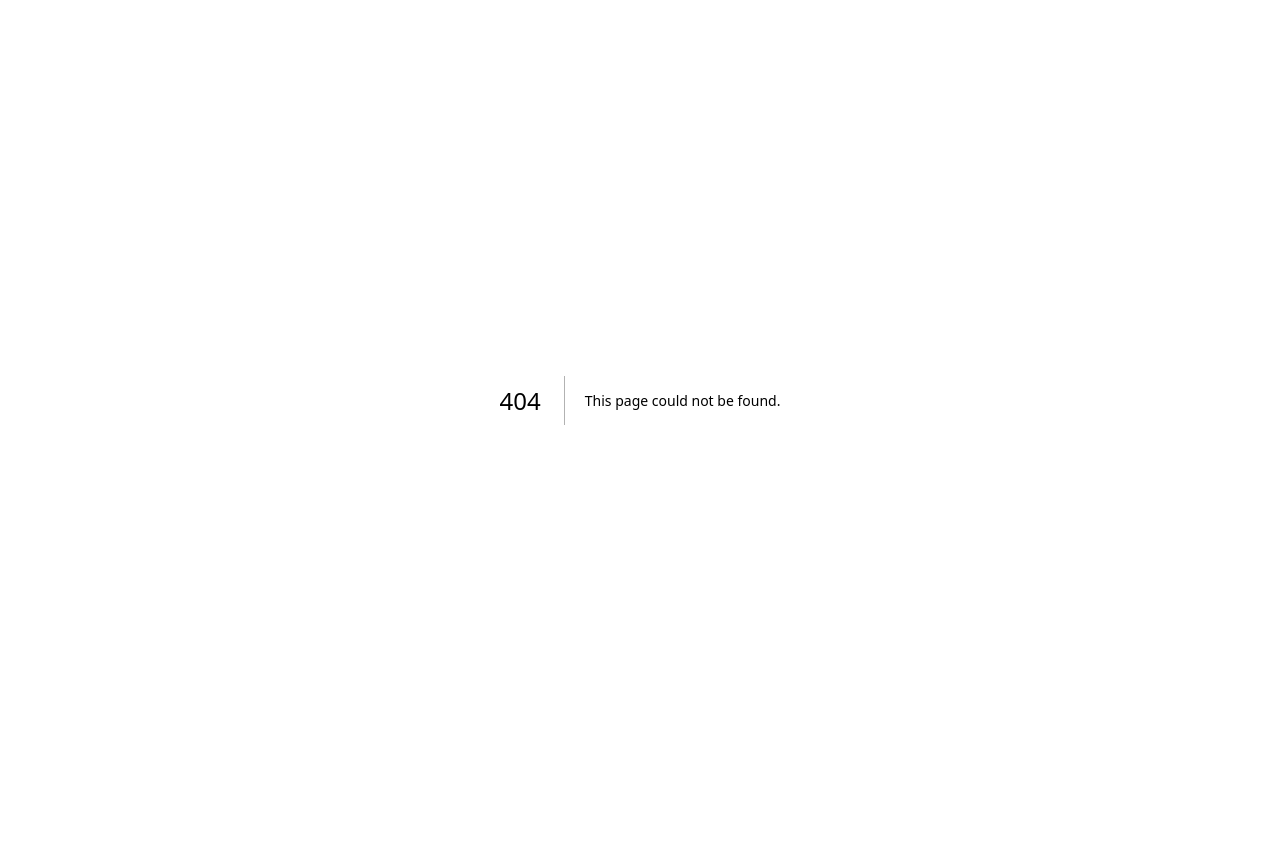
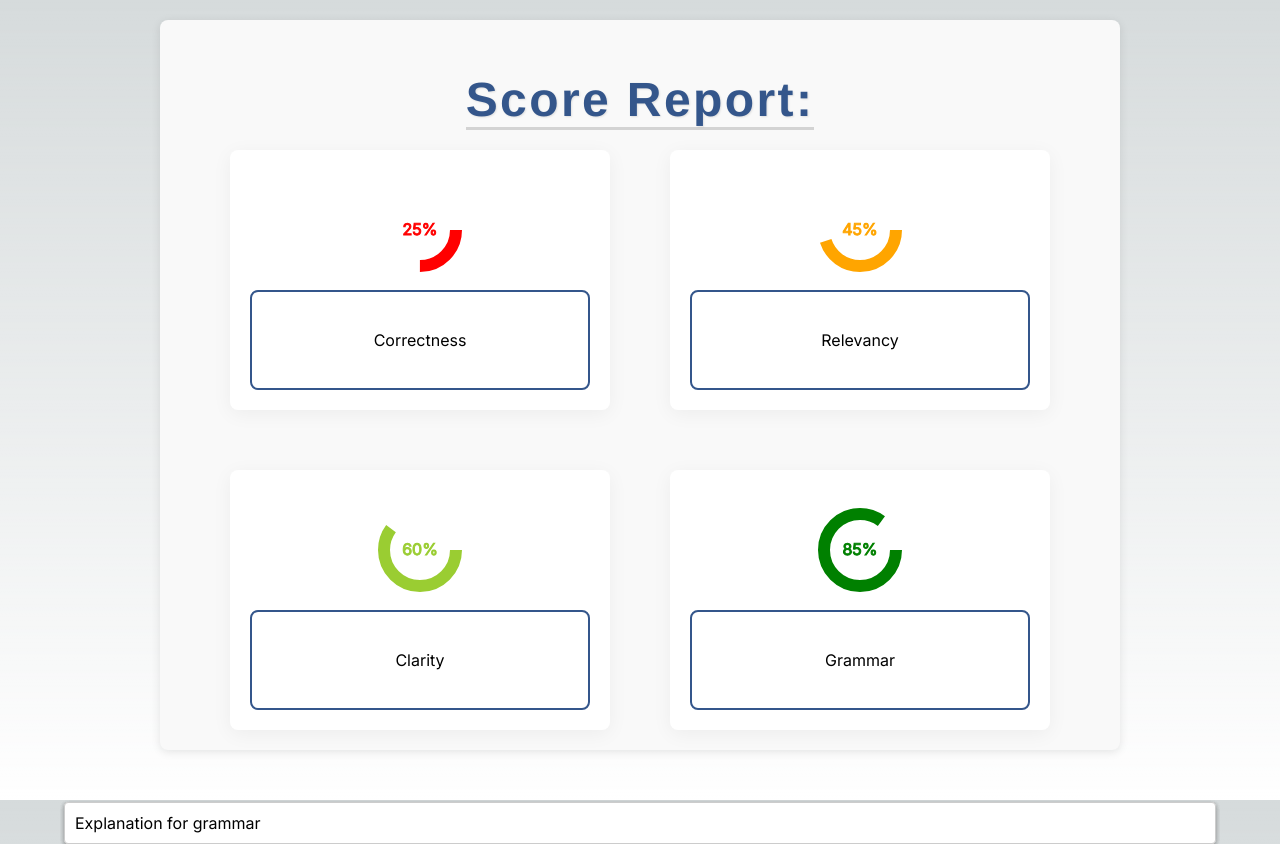
Before and after one commit to jsidle1/uTeach-Bitcamp2024, a Next.js app in the folder react/my-app/: page /scoresheet in a window 1280 px wide. Before the commit this address had no page. Before the commit the page ends 800 px from the top, so only its background shows below. Built offline with nearby package versions, Linux system fonts and the light colour scheme.

Commit message:
added the scoresheet

```diff
--- /dev/null
+++ b/react/my-app/src/pages/scoresheet.js
@@ -0,0 +1,66 @@
+import React, { useState } from 'react';
+import styles from './scoresheet.module.css';
+
+const Scoresheet = () => {
+  const positions = ['left', 'right', 'left', 'right']; // Alternating positions for each quadrant
+  const [values, setValues] = useState([25, 45, 60, 85]); // Updated example progress values to demonstrate color changes
+  const labels = ['Correctness', 'Relevancy', 'Clarity', 'Grammar'];
+  const explanations = [
+    'Explanation for correctness',
+    'Explanation for relevancy',
+    'Explanation for clarity',
+    'Explanation for grammar'
+  ];
+
+  const radius = 60; // Increased radius of the circle
+  const stroke = 12; // Increased thickness of the progress bar
+  const normalizedRadius = radius - stroke * 2;
+  const circumference = normalizedRadius * 2 * Math.PI;
+
+  // Function to determine color based on value
+  const getColor = (value) => {
+    if (value < 30) return 'red';
+    else if (value < 50) return 'orange';
+    else if (value < 60) return 'yellow';
+    else if (value < 75) return 'yellowgreen';
+    else return 'green';
+  };
+
+  return (
+    <div className={styles.container}>
+      <h1 className={styles.h1}>Score Report:</h1>
+      <div className={styles.quadrants}>
+        {labels.map((label, index) => (
+          <div className={styles.quadrant} key={label}>
+            <svg
+              height={radius * 2}
+              width={radius * 2}
+            >
+              <circle
+                stroke={getColor(values[index])} // Applying the color based on value
+                fill="transparent"
+                strokeWidth={stroke}
+                strokeDasharray={circumference + ' ' + circumference}
+                style={{ strokeDashoffset: circumference - (values[index] / 100) * circumference }}
+                r={normalizedRadius}
+                cx={radius}
+                cy={radius}
+              />
+              <text x="50%" y="50%" textAnchor="middle" stroke={getColor(values[index])} strokeWidth="1px" dy=".3em" fill={getColor(values[index])}>
+                {`${values[index]}%`}
+              </text>
+            </svg>
+            <div className={`${styles.square} ${styles[positions[index]]}`}>
+              {label}
+              <p className={`${styles.expandedText} ${styles[positions[index]]}`}>
+                {explanations[index]}
+              </p>
+            </div>
+          </div>
+        ))}
+      </div>
+    </div>
+  );
+};
+
+export default Scoresheet;
--- /dev/null
+++ b/react/my-app/src/pages/scoresheet.module.css
@@ -0,0 +1,93 @@
+.h1 {
+    font-size: 3rem; /* Sets a large, readable font size */
+    color: #34568B; /* A rich blue color, adjust as needed */
+    font-family: 'Helvetica Neue', Helvetica, Arial, sans-serif; /* Clean, modern sans-serif font */
+    text-align: center; /* Centers the header text on the page */
+    margin-bottom: 20px; /* Bottom margin for spacing to elements below */
+    text-shadow: 1px 1px 2px rgba(0, 0, 0, 0.1); /* Subtle shadow for 3D effect */
+    letter-spacing: 0.05em; /* Slight spacing between letters */
+    text-transform: capitalize; /* Capitalizes the first letter of each word */
+    border-bottom: 3px solid #D3D3D3; /* Adds a subtle line under the text */
+  }
+
+
+.container {
+    display: flex;
+    flex-direction: column;
+    align-items: center;
+    background-color: rgb(249, 249, 249); /* Light grey background for the whole container */
+    padding: 20px;
+    border-radius: 8px;
+    box-shadow: 0 2px 10px rgba(0,0,0,0.1);
+    max-width: 960px; /* Limit the width for better readability */
+    margin: 20px auto; /* Centering the container */
+  }
+
+  .quadrants {
+    display: flex;
+    flex-wrap: wrap;
+    gap: 60px; /* Adds space between quadrants */
+    justify-content: center;
+  }
+
+  .quadrant {
+    flex: 1 1 45%; /* Allows two items per row, adjusts based on available space */
+    display: flex;
+    flex-direction: column;
+    align-items: center;
+    padding: 20px;
+    background-color: #ffffff; /* White background for each quadrant */
+    border-radius: 8px;
+    box-shadow: 0 4px 20px rgba(0,0,0,0.05);
+  }
+
+  .square {
+    width: 100%;
+    height: 100px; /* Fixed height for uniformity */
+    border: 2px solid #34568B; /* Lighter border */
+    border-radius: 8px;
+    display: flex;
+    justify-content: center;
+    align-items: center;
+    cursor: pointer;
+    transition: transform 0.3s ease, box-shadow 0.3s ease; /* Smooth transformation and shadow on hover */
+  }
+
+  .square:hover {
+    transform: translateY(-5px);
+    box-shadow: 0 5px 15px rgba(0,0,0,0.1);
+  }
+
+  .expandedText {
+    position: absolute;
+    bottom: -60px; /* More space to clear the hover effect */
+    left: 50%;
+    transform: translateX(-50%);
+    background-color: white;
+    padding: 10px;
+    border: 1px solid #ccc;
+    border-radius: 4px;
+    width: 90%; /* Ensures it doesn't overflow the parent container */
+    box-shadow: 0 2px 5px rgba(0,0,0,0.1);
+  }
+
+  .navigation {
+    display: flex;
+    justify-content: space-between;
+    width: 100%;
+    padding: 20px;
+  }
+
+  .button {
+    padding: 10px 20px;
+    background-color: #007bff; /* Bootstrap blue for visibility */
+    color: white;
+    border: none;
+    border-radius: 4px;
+    cursor: pointer;
+    transition: background-color 0.3s ease;
+  }
+
+  .button:hover {
+    background-color: #0056b3; /* Darker blue on hover for better interaction feedback */
+  }
```
Also changed, not shown: 1 other file (tests, documents, lock files or other folders).
